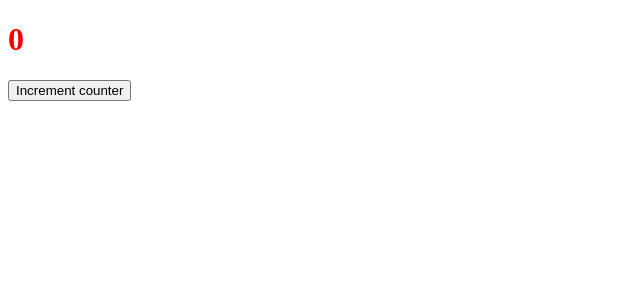
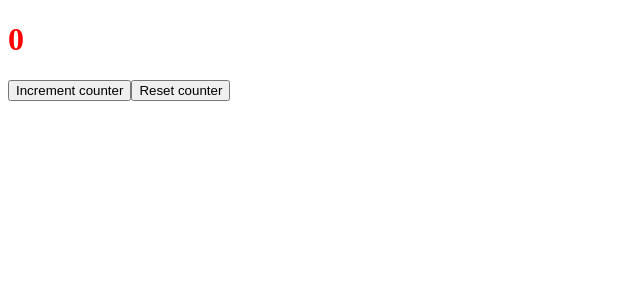
Before and after one commit to sashee/from-grunt-to-webpack, a React app: page / in a window 1280 px wide. Shown: the top 300 px of the page, without its empty margins (0-640 px from the left). Built offline with nearby package versions, Linux system fonts and the light colour scheme.

Commit message:
Added reset btn

```diff
--- a/src/Component.jsx
+++ b/src/Component.jsx
@@ -10,16 +10,23 @@ export default class Component extends React.Component {
     };
   }
 
-  handleClick = (i) => {
+  increaseCounter = (i) => {
     this.setState({ counter: this.state.counter + 1 });
+  }
+
+  resetCounter = (i) => {
+    this.setState({ counter: 0 });
   }
 
   render() {
     return (
       <div className="component">
         <h1>{this.state.counter}</h1>
-        <button onClick={() => this.handleClick("bob")}>
+        <button onClick={() => this.increaseCounter()}>
           Increment counter
+        </button>
+        <button onClick={() => this.resetCounter()}>
+          Reset counter
         </button>
       </div>
     );
```
